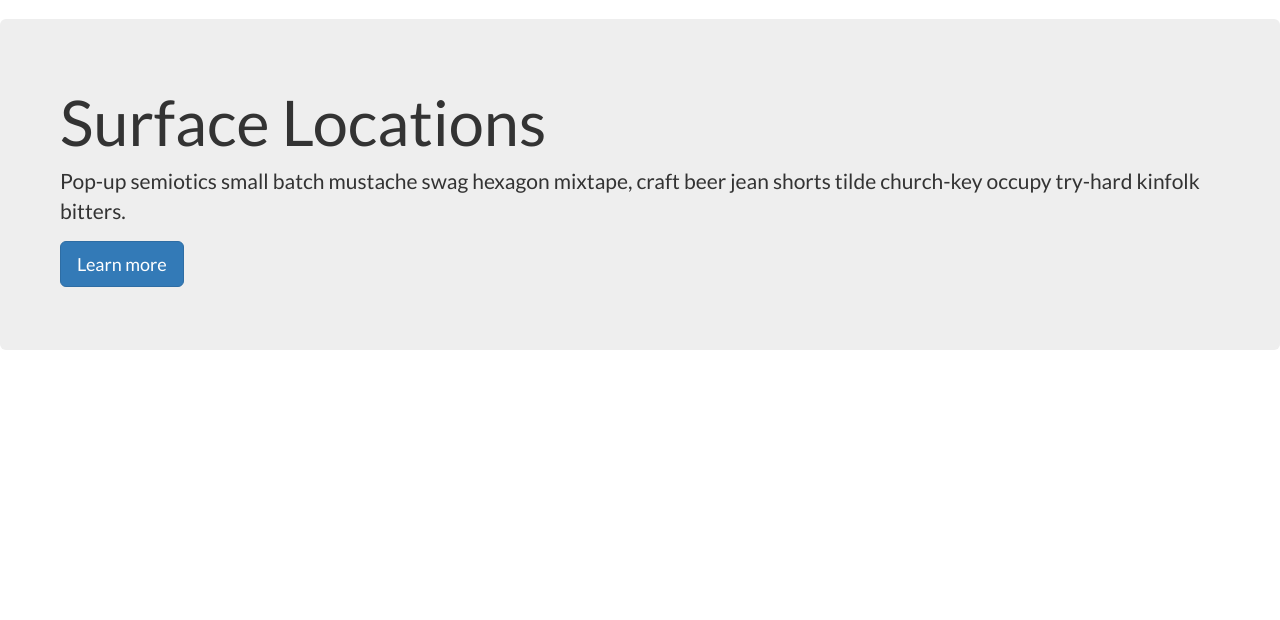
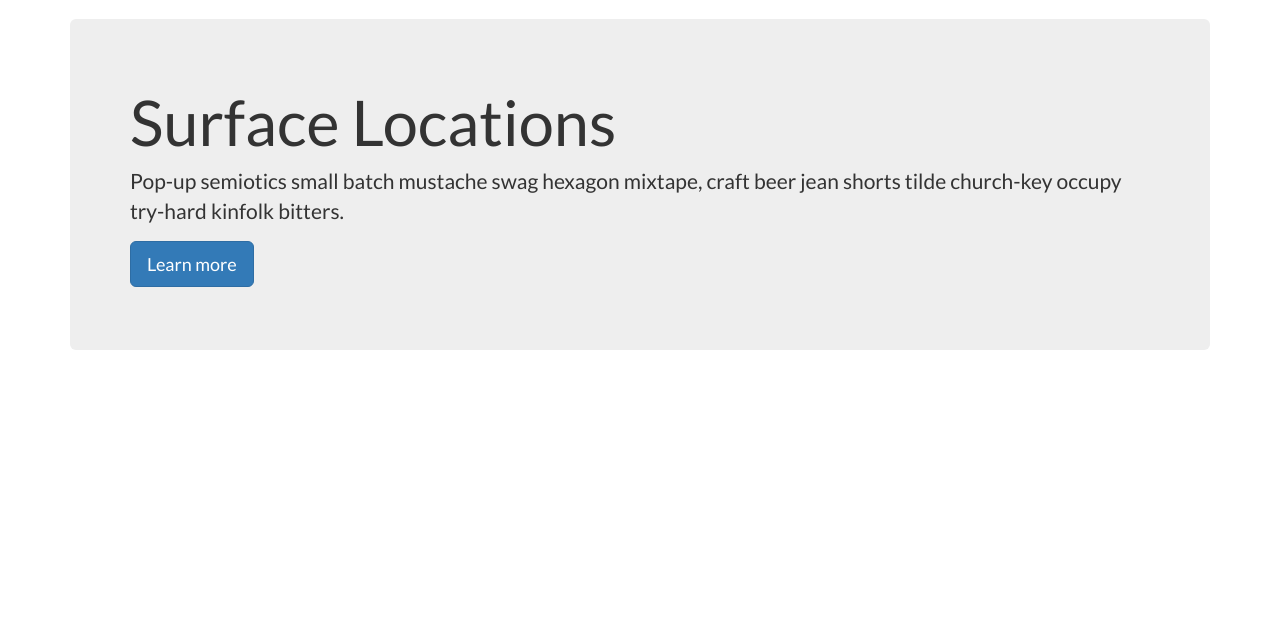
Before and after one commit to mikebarkas/surface-locations, a Django app: page / in a window 1280 px wide. Shown: the part 51-671 px from the top of the page. Run offline with Django 3.2, Linux system fonts and the light colour scheme; some libraries are stand-ins or nearby versions.

Commit message:
Issue-46: Fix jumbotron div container.

```diff
--- a/templates/index.html
+++ b/templates/index.html
@@ -1,9 +1,11 @@
 {% extends 'base.html' %}
 
 {% block content %}
-<div class="jumbotron">
-  <h1>Surface Locations</h1>
-  <p>Pop-up semiotics small batch mustache swag hexagon mixtape, craft beer jean shorts tilde church-key occupy try-hard kinfolk bitters.</p>
-  <p><a class="btn btn-primary btn-lg" href="#" role="button">Learn more</a></p>
+<div class="container">
+  <div class="jumbotron">
+    <h1>Surface Locations</h1>
+    <p>Pop-up semiotics small batch mustache swag hexagon mixtape, craft beer jean shorts tilde church-key occupy try-hard kinfolk bitters.</p>
+    <p><a class="btn btn-primary btn-lg" href="#" role="button">Learn more</a></p>
+  </div>
 </div>
 {% endblock %}
--- a/templates/location/state.html
+++ b/templates/location/state.html
@@ -1,8 +1,8 @@
 {% extends 'base.html' %}
 
 {% block content %}
+  <div class="container">
     <div class="jumbotron">
-    <div class="container-fluid">
       <h1>Select a State</h1>
 
       <form action="" method="post">{% csrf_token %}
@@ -15,4 +15,5 @@
       </form>
 
     </div>
+  </div>
 {% endblock content %}
```
Lines whose indentation alone changed are shown as unchanged.
